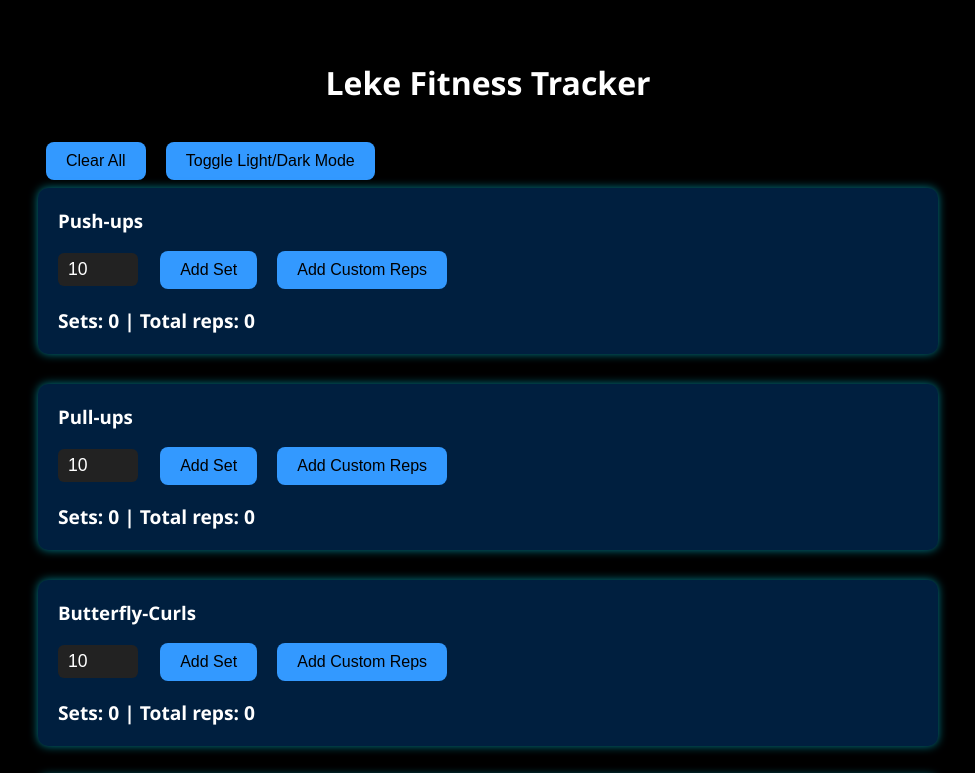
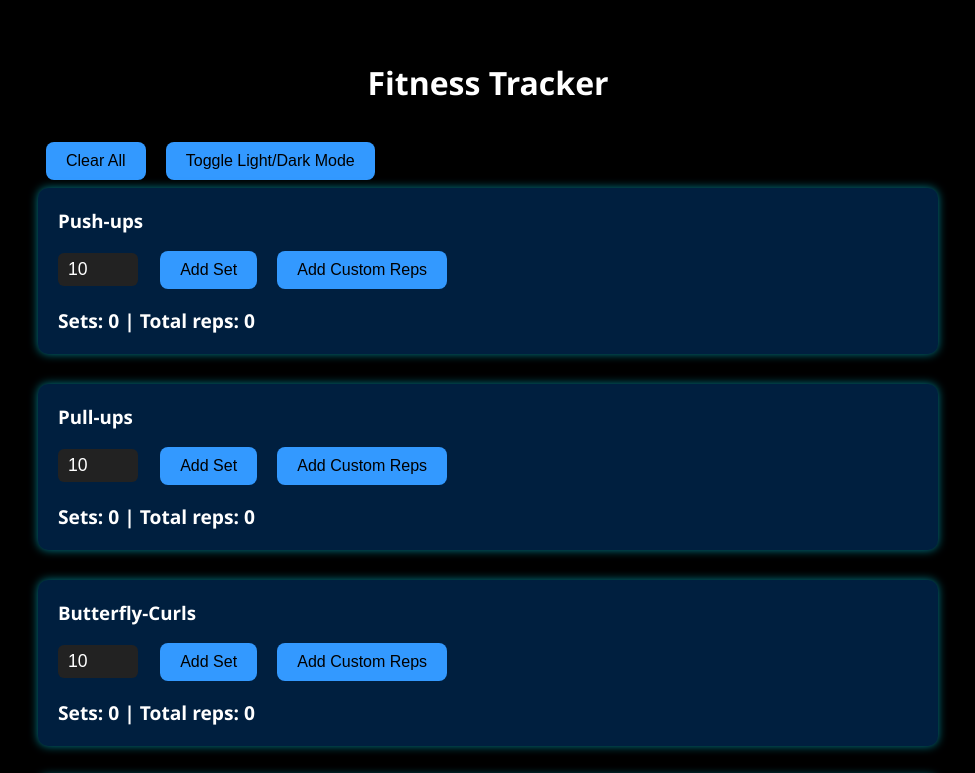
Before and after one commit to L3k3/leke-fitness, a website: page public/index.html in a window 1280 px wide. Shown: the top 773 px of the page, without its empty margins (152-1127 px from the left). Drawn offline with Linux system fonts and the light colour scheme.

Commit message:
New title change

```diff
--- a/public/index.html
+++ b/public/index.html
@@ -3,14 +3,14 @@
 <head>
   <meta charset="UTF-8" />
   <meta name="viewport" content="width=device-width, initial-scale=1" />
-  <title>Leke Fitness Tracker</title>
+  <title>Fitness Tracker</title>
   <link rel="stylesheet" href="styles.css" />
   <link rel="manifest" href="manifest.json" />
   <meta name="theme-color" content="#00bcd4" />
 </head>
 
 <body>
-  <h1>Leke Fitness Tracker</h1>
+  <h1>Fitness Tracker</h1>
 
   <button id="clear-all">Clear All</button>
   <button id="theme-toggle">Toggle Light/Dark Mode</button>
```
